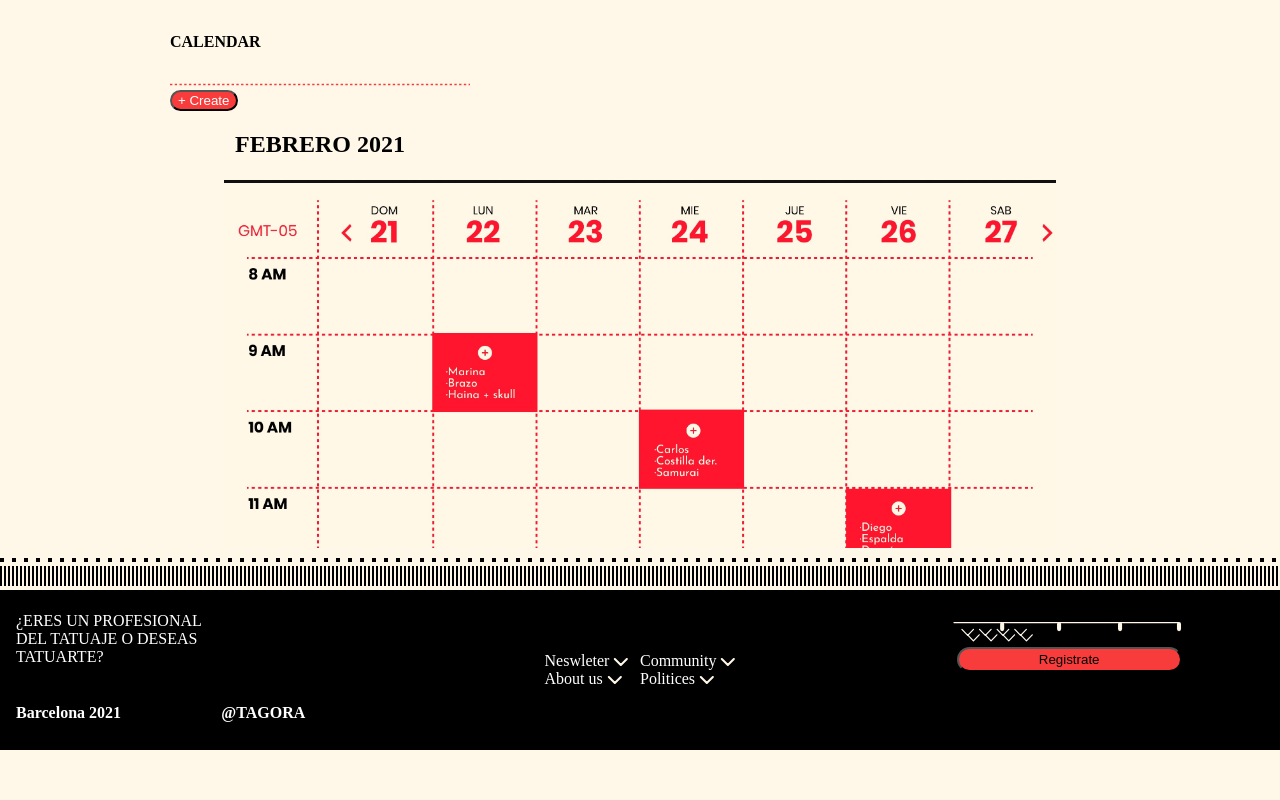
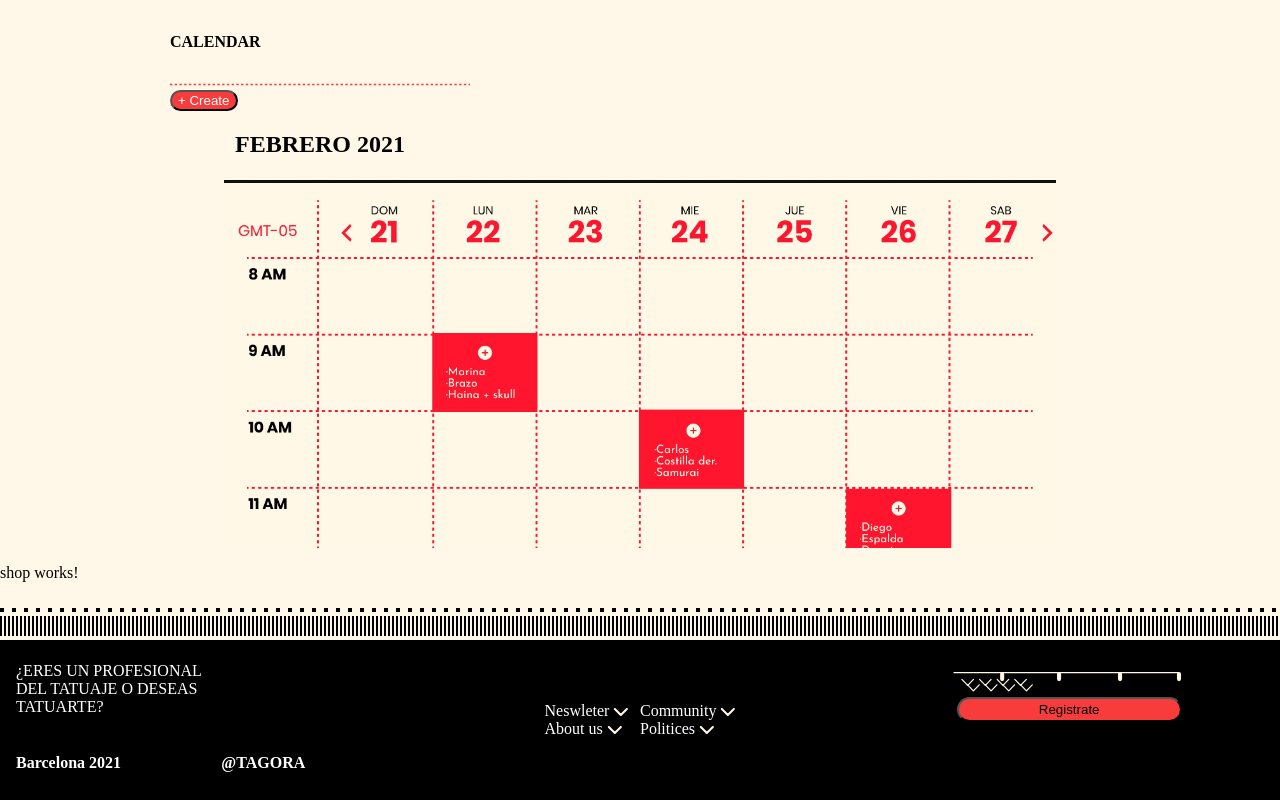
Before and after one commit to MorenoLucas/LandingTagora, an Angular app: page / in a window 1280 px wide. Shown: the part 1207-2007 px from the top of the page. Before the commit the page ends 1957 px from the top, so only its background shows below. Built offline with nearby package versions, Linux system fonts and the light colour scheme.

Commit message:
componente nuevo

```diff
--- a/src/app/app.module.ts
+++ b/src/app/app.module.ts
@@ -8,6 +8,7 @@ import { FooterComponent } from './components/footer/footer.component';
 import { HomeComponent } from './pages/home/home.component';
 import { FeedComponent } from './components/feed/feed.component';
 import { CalendarComponent } from './components/calendar/calendar.component';
+import { ShopComponent } from './components/shop/shop.component';
 
 @NgModule({
   declarations: [
@@ -16,7 +17,8 @@ import { CalendarComponent } from './components/calendar/calendar.component';
     FooterComponent,
     HomeComponent,
     FeedComponent,
-    CalendarComponent
+    CalendarComponent,
+    ShopComponent
   ],
   imports: [
     BrowserModule,
--- /dev/null
+++ b/src/app/components/shop/shop.component.html
@@ -0,0 +1 @@
+<p>shop works!</p>
--- /dev/null
+++ b/src/app/components/shop/shop.component.ts
@@ -0,0 +1,15 @@
+import { Component, OnInit } from '@angular/core';
+
+@Component({
+  selector: 'app-shop',
+  templateUrl: './shop.component.html',
+  styleUrls: ['./shop.component.css']
+})
+export class ShopComponent implements OnInit {
+
+  constructor() { }
+
+  ngOnInit(): void {
+  }
+
+}
--- a/src/app/pages/home/home.component.html
+++ b/src/app/pages/home/home.component.html
@@ -15,4 +15,5 @@
 </div>
 <app-feed></app-feed>
 <app-calendar></app-calendar>
+<app-shop></app-shop>
 <app-footer></app-footer>
```
Also changed, not shown: src/app/components/shop/shop.component.css (added), 1 other file (tests, documents, lock files or other folders).
